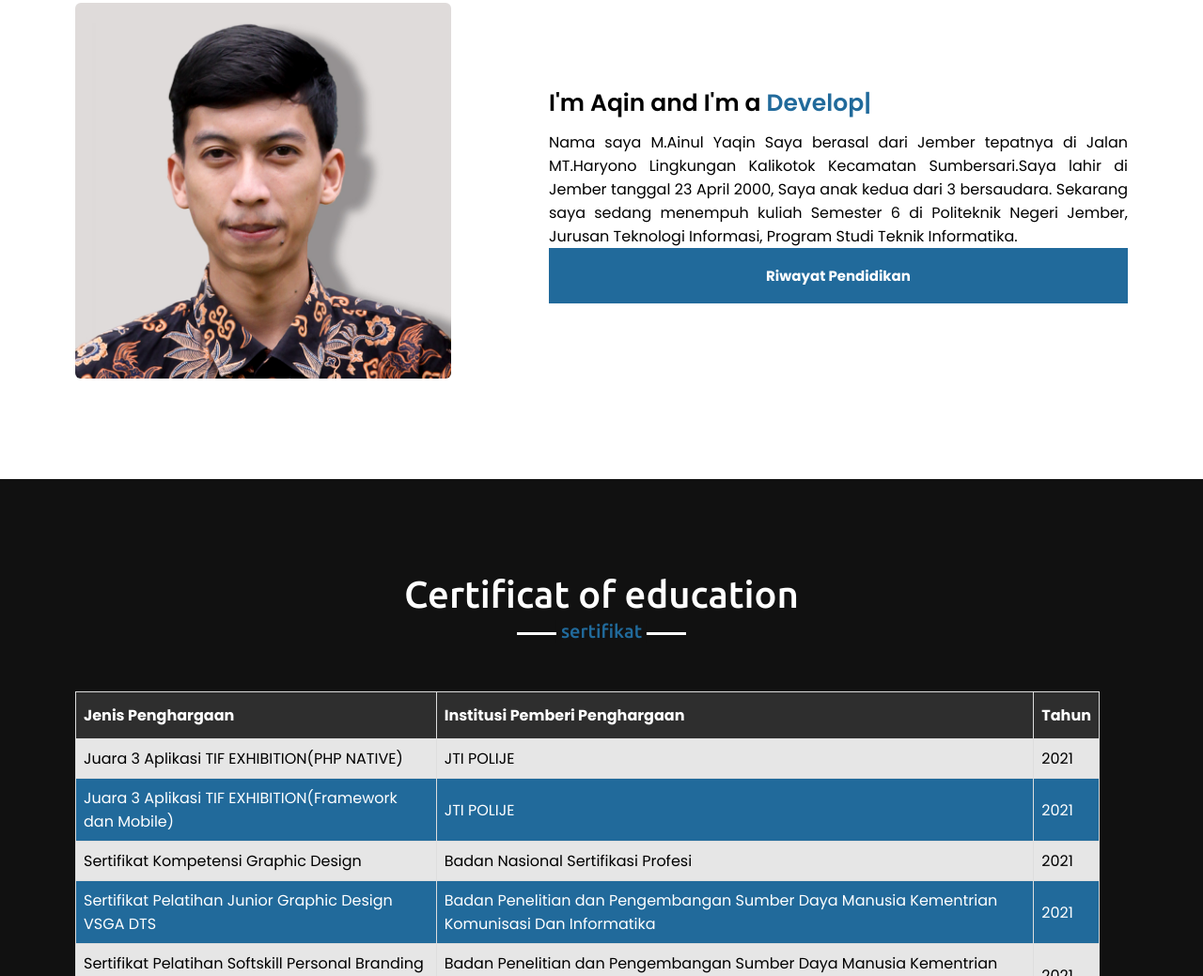
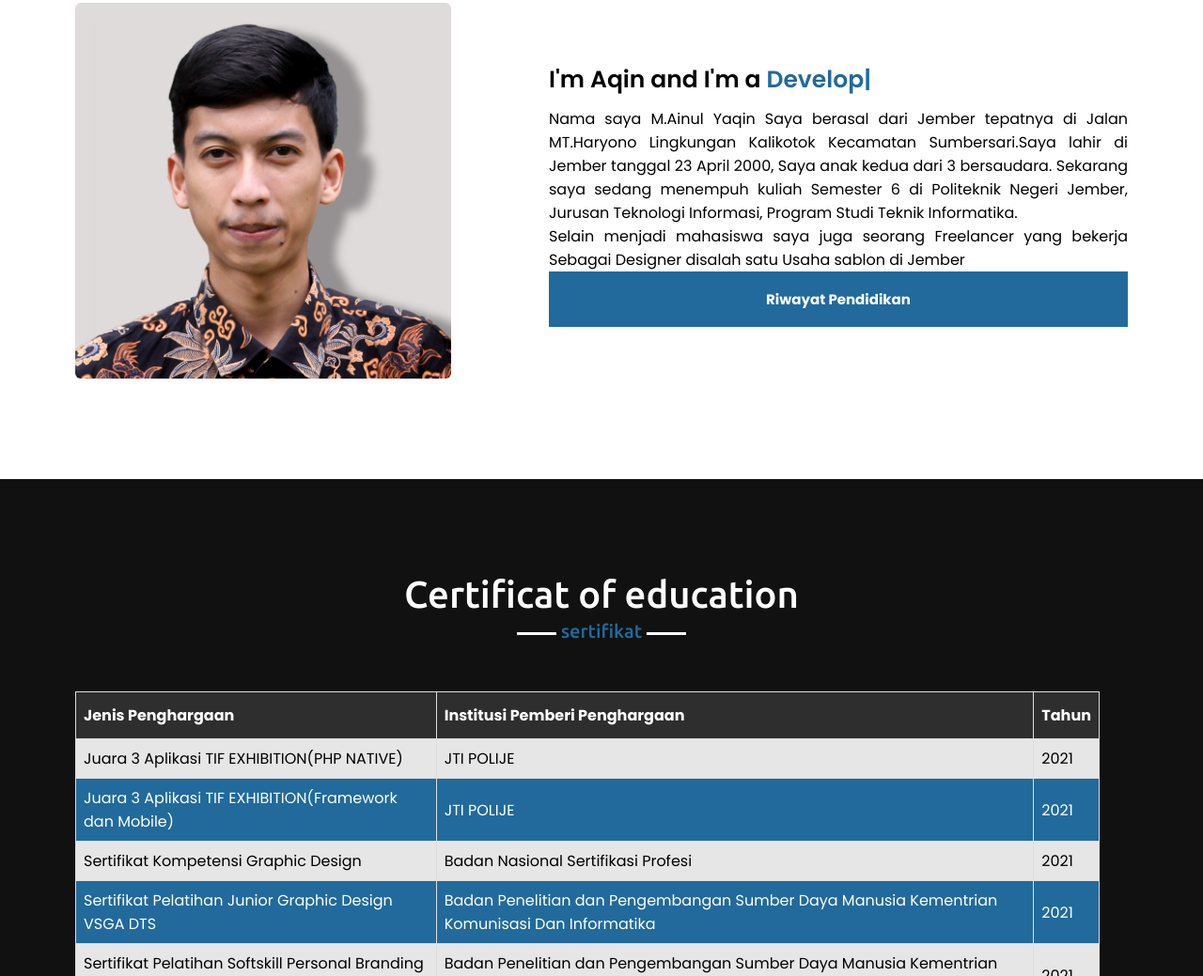
Before and after one commit to Aqin23/aqin23.github.io, a plain HTML site: page index.html in a window 1280 px wide. Shown: the part 1023-2062 px from the top of the page at 94% size. Drawn offline with nearby package versions, Linux system fonts and the light colour scheme.

Commit message:
Update index.html

```diff
--- a/index.html
+++ b/index.html
@@ -62,7 +62,7 @@
                     <div class="text">I'm Aqin and I'm a <span class="typing-2"></span></div>
                     <p>Nama saya M.Ainul Yaqin Saya berasal dari Jember tepatnya di Jalan MT.Haryono Lingkungan Kalikotok Kecamatan Sumbersari.Saya lahir di Jember tanggal 23 April 2000, Saya anak kedua dari 3 bersaudara.
                        Sekarang saya sedang menempuh kuliah Semester 6 di Politeknik Negeri Jember, Jurusan Teknologi Informasi, Program Studi Teknik Informatika.</p>
-
+                    <p>Selain menjadi mahasiswa saya juga seorang Freelancer yang bekerja Sebagai Designer disalah satu Usaha sablon di Jember </p>
                     <button class="accordion">Riwayat Pendidikan</button>
                     <div class="panel">
                     <table id="customers">
```
